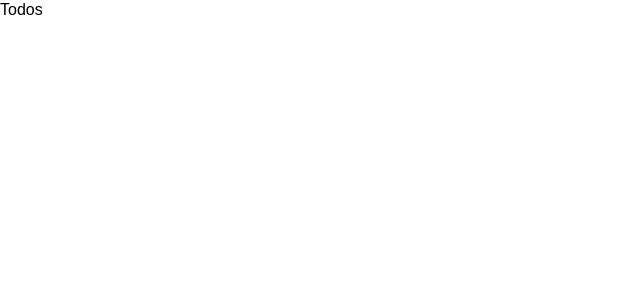
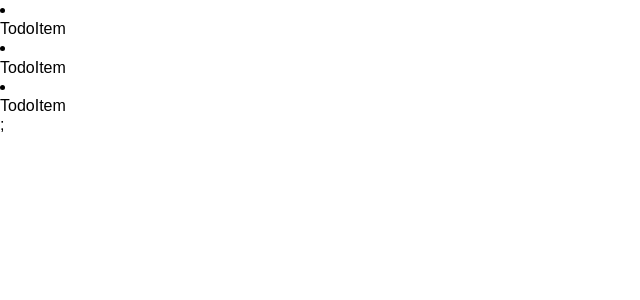
Before and after one commit to wanted-pre-onboarding-team-7/pre-onboarding-8th-1-7, a React (Create React App) app: page /todos in a window 1280 px wide. Shown: the top 300 px of the page, without its empty margins (0-640 px from the left). Built offline with nearby package versions, Linux system fonts and the light colour scheme.

Commit message:
Feat: TodoList 구현

```diff
--- /dev/null
+++ b/src/components/TodoItem.js
@@ -0,0 +1,5 @@
+const TodoItem = ({ text, id, isCompleted }) => {
+  return <div>TodoItem</div>;
+};
+
+export default TodoItem;
--- /dev/null
+++ b/src/components/TodoList.js
@@ -0,0 +1,27 @@
+import TodoItem from './TodoItem';
+
+const TodoList = () => {
+  const getTodo = [
+    { id: 123, isCompleted: false, todo: 'todotodo', userId: 111 },
+    { id: 124, isCompleted: true, todo: 'todo', userId: 111 },
+    { id: 125, isCompleted: false, todo: 'todoto', userId: 111 },
+  ];
+
+  return (
+    <>
+      {getTodo?.map((todo) => {
+        return (
+          <li key={todo.id}>
+            <TodoItem
+              text={todo.todo}
+              id={todo.id}
+              isCompleted={todo.isCompleted}
+            />
+          </li>
+        );
+      })}
+    </>
+  );
+};
+
+export default TodoList;
--- a/src/pages/Todos.js
+++ b/src/pages/Todos.js
@@ -1,5 +1,11 @@
+import TodoList from '../components/TodoList';
+
 function Todos() {
-  return <div>Todos</div>;
+  return (
+    <>
+      <TodoList />;
+    </>
+  );
 }
 
 export default Todos;
```
